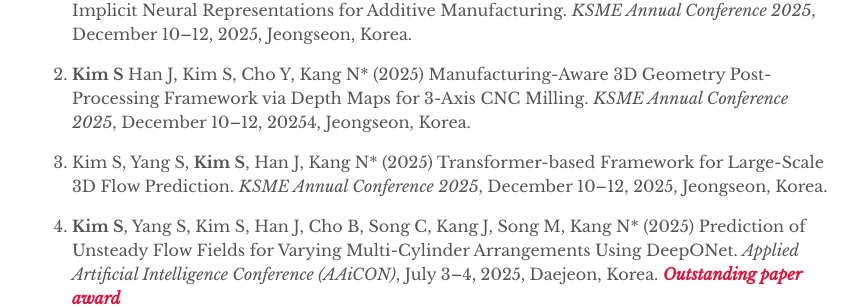
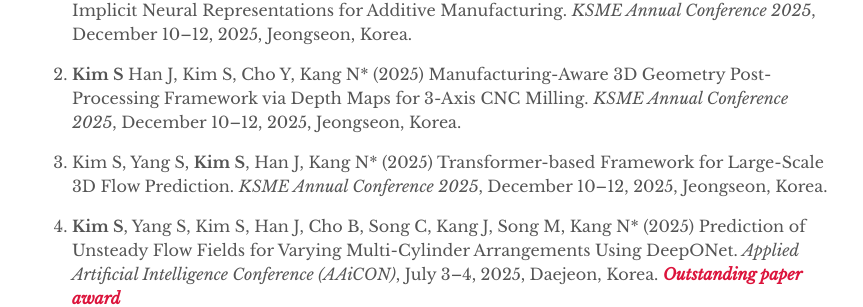
Before and after one commit to kim-sanghyuk/kim-sanghyuk.github.io, a Jekyll site: the page built from _pages/publications.md, in a window 1280 px wide and 900 px high, scrolled down 778 px. Shown: the part 148-455 px from the top of the window, without its empty margins (208-1071 px from the left). Built offline with Jekyll 4.4.1, drawn with Linux system fonts in a browser that asks for light colours.

Commit message:
Update publications.md

```diff
--- a/_pages/publications.md
+++ b/_pages/publications.md
@@ -28,7 +28,7 @@ published: true
 
 1. **Kim S**, Kim H, Kang N\* (2025) Generative AI-Driven Mixture-of-Experts Framework using Implicit Neural Representations for Additive Manufacturing. _KSME Annual Conference 2025_, December 10–12, 2025, Jeongseon, Korea.
 
-2. **Kim S** Han J, Kim S, Cho Y, Kang N\* (2025) Manufacturing-Aware 3D Geometry Post-Processing Framework via Depth Maps for 3-Axis CNC Milling. _KSME Annual Conference 2025_, December 10–12, 20254, Jeongseon, Korea.
+2. **Kim S** Han J, Kim S, Cho Y, Kang N\* (2025) Manufacturing-Aware 3D Geometry Post-Processing Framework via Depth Maps for 3-Axis CNC Milling. _KSME Annual Conference 2025_, December 10–12, 2025, Jeongseon, Korea.
 
 3. Kim S, Yang S, **Kim S**, Han J, Kang N\* (2025) Transformer-based Framework for Large-Scale 3D Flow Prediction. _KSME Annual Conference 2025_, December 10–12, 2025, Jeongseon, Korea.
 
```
